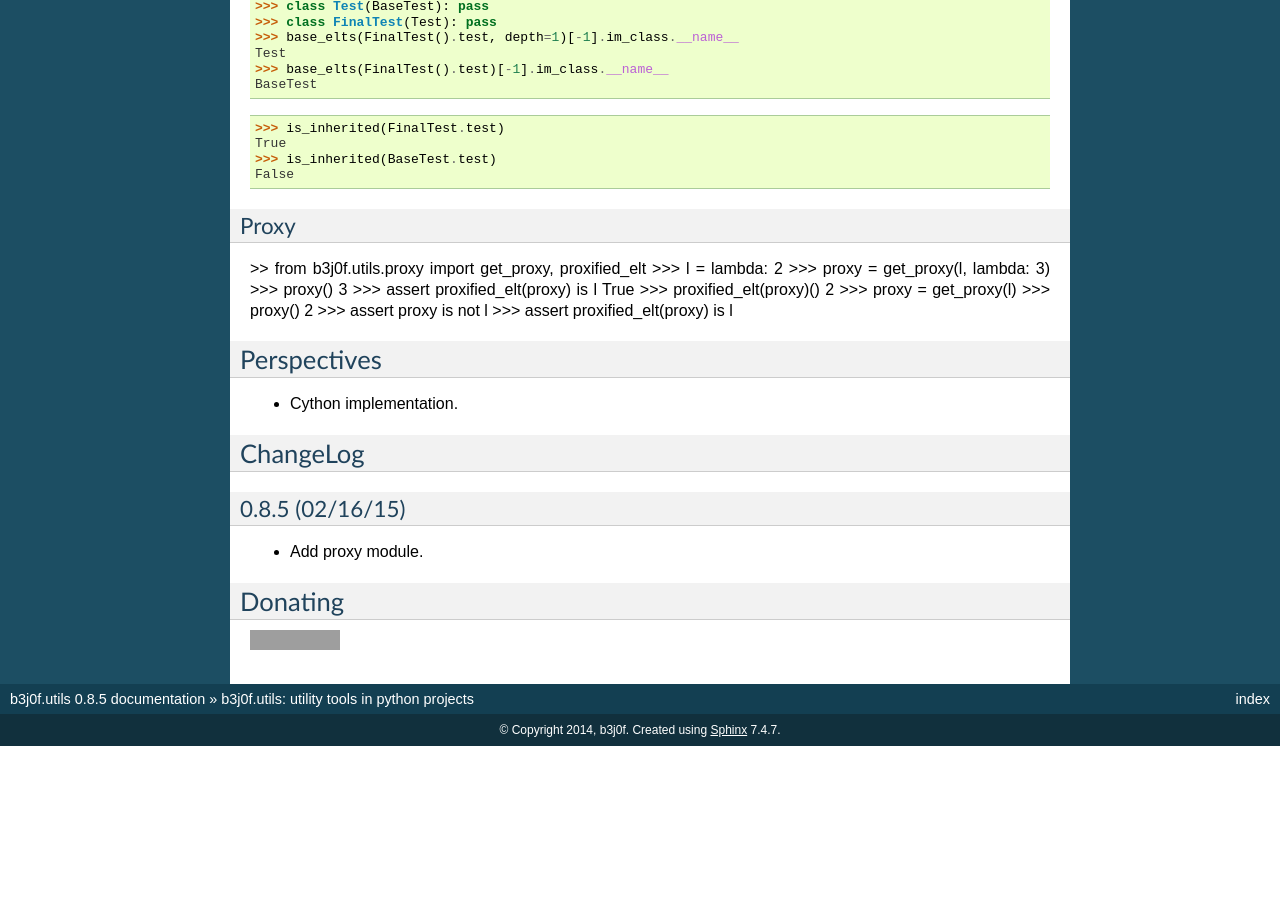
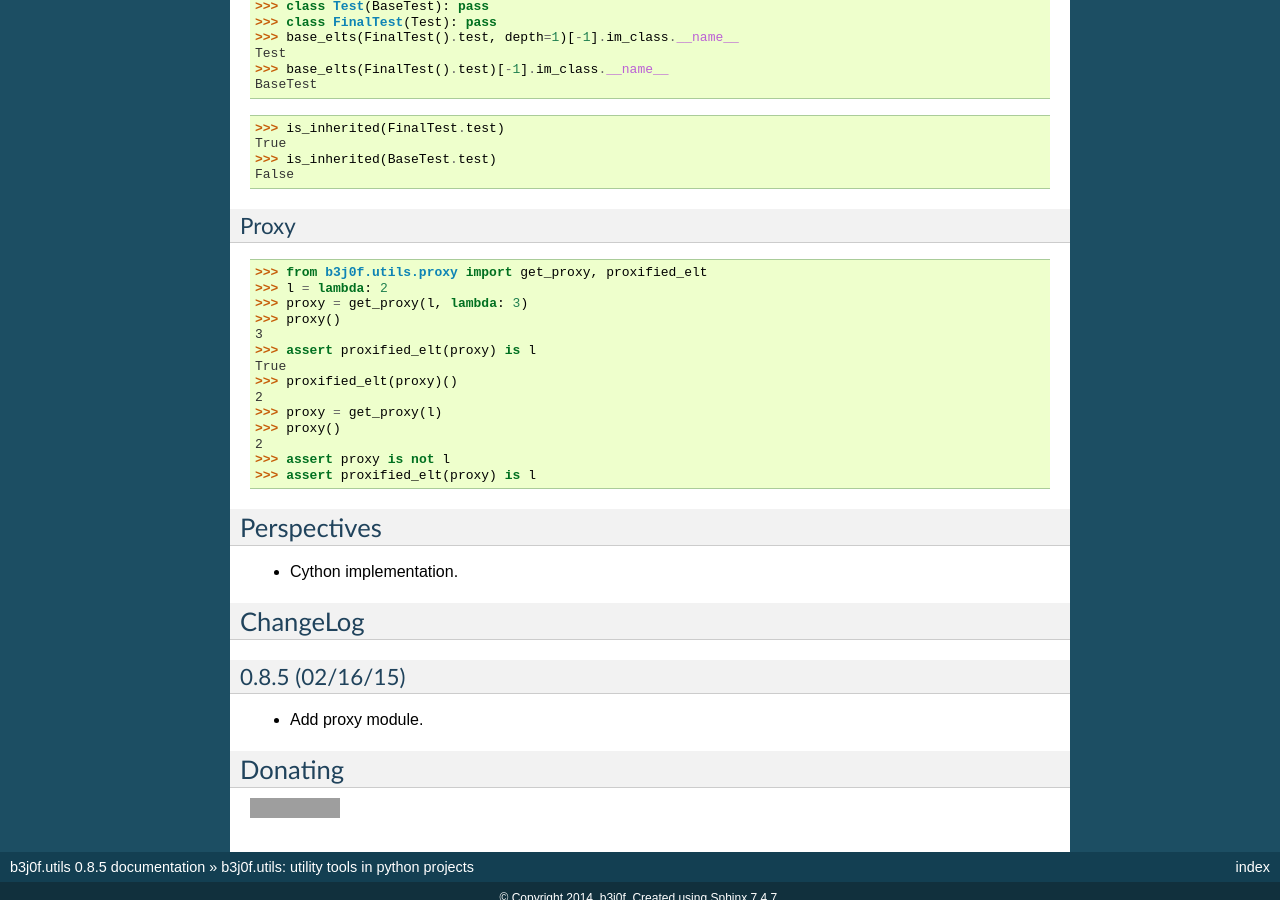
Before and after one commit to b3j0f/utils, a Sphinx documentation site: the page built from docs/index.rst, in a window 1280 px wide and 900 px high, scrolled down 1890 px. Built offline with Sphinx 7.4.7, drawn with Linux system fonts in a browser that asks for light colours; the version number is read from the project's files by our own code; before the commit the page ends 2636 px from its top, so only the background shows below that; grey boxes are pictures that could not be loaded.

Commit message:
:update: documentation

```diff
--- a/README.rst
+++ b/README.rst
@@ -137,7 +137,7 @@ False
 Proxy
 #####
 
->> from b3j0f.utils.proxy import get_proxy, proxified_elt
+>>> from b3j0f.utils.proxy import get_proxy, proxified_elt
 >>> l = lambda: 2
 >>> proxy = get_proxy(l, lambda: 3)
 >>> proxy()
--- a/docs/index.rst
+++ b/docs/index.rst
@@ -149,7 +149,7 @@ False
 Proxy
 #####
 
->> from b3j0f.utils.proxy import get_proxy, proxified_elt
+>>> from b3j0f.utils.proxy import get_proxy, proxified_elt
 >>> l = lambda: 2
 >>> proxy = get_proxy(l, lambda: 3)
 >>> proxy()
```
